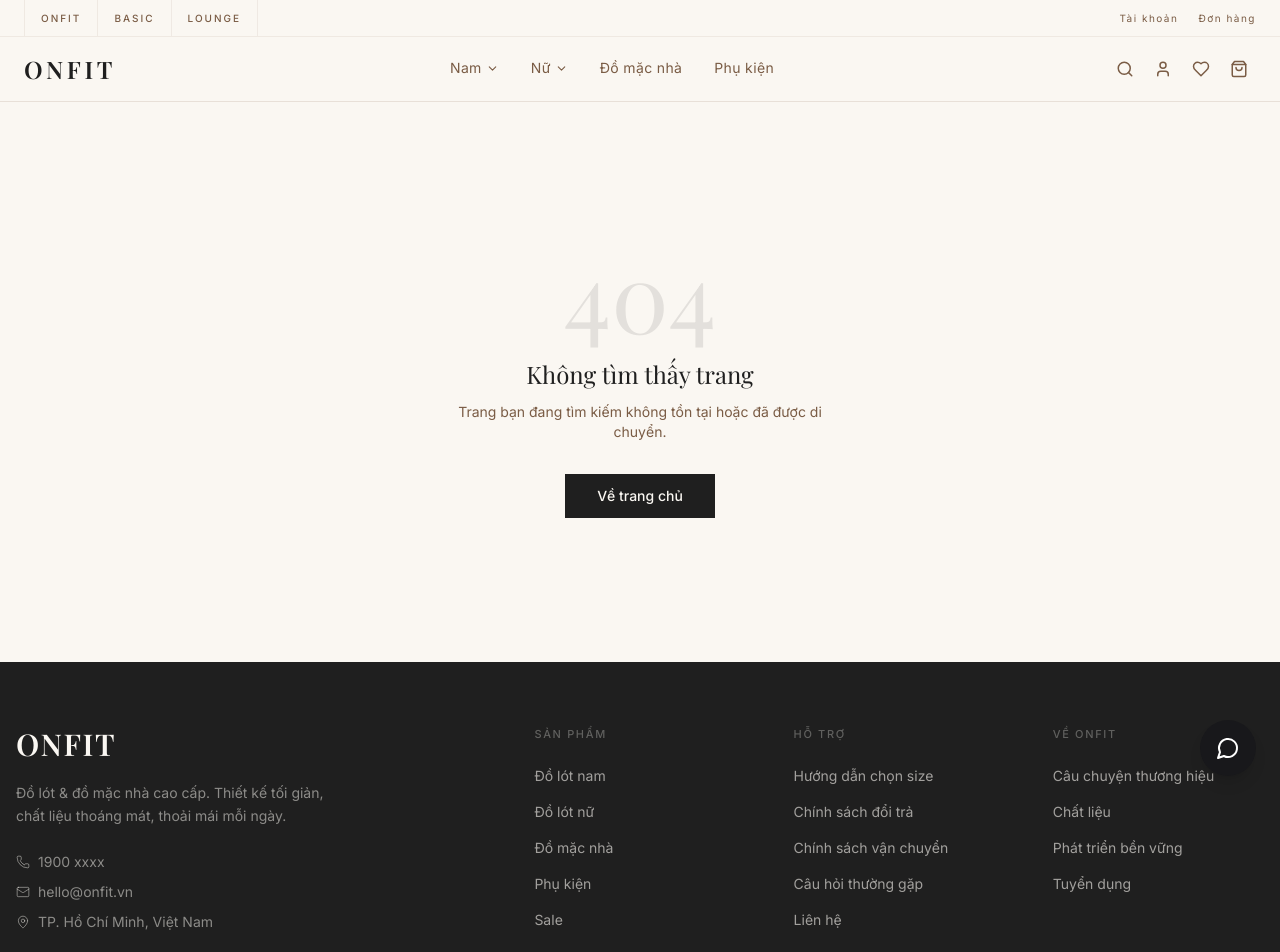
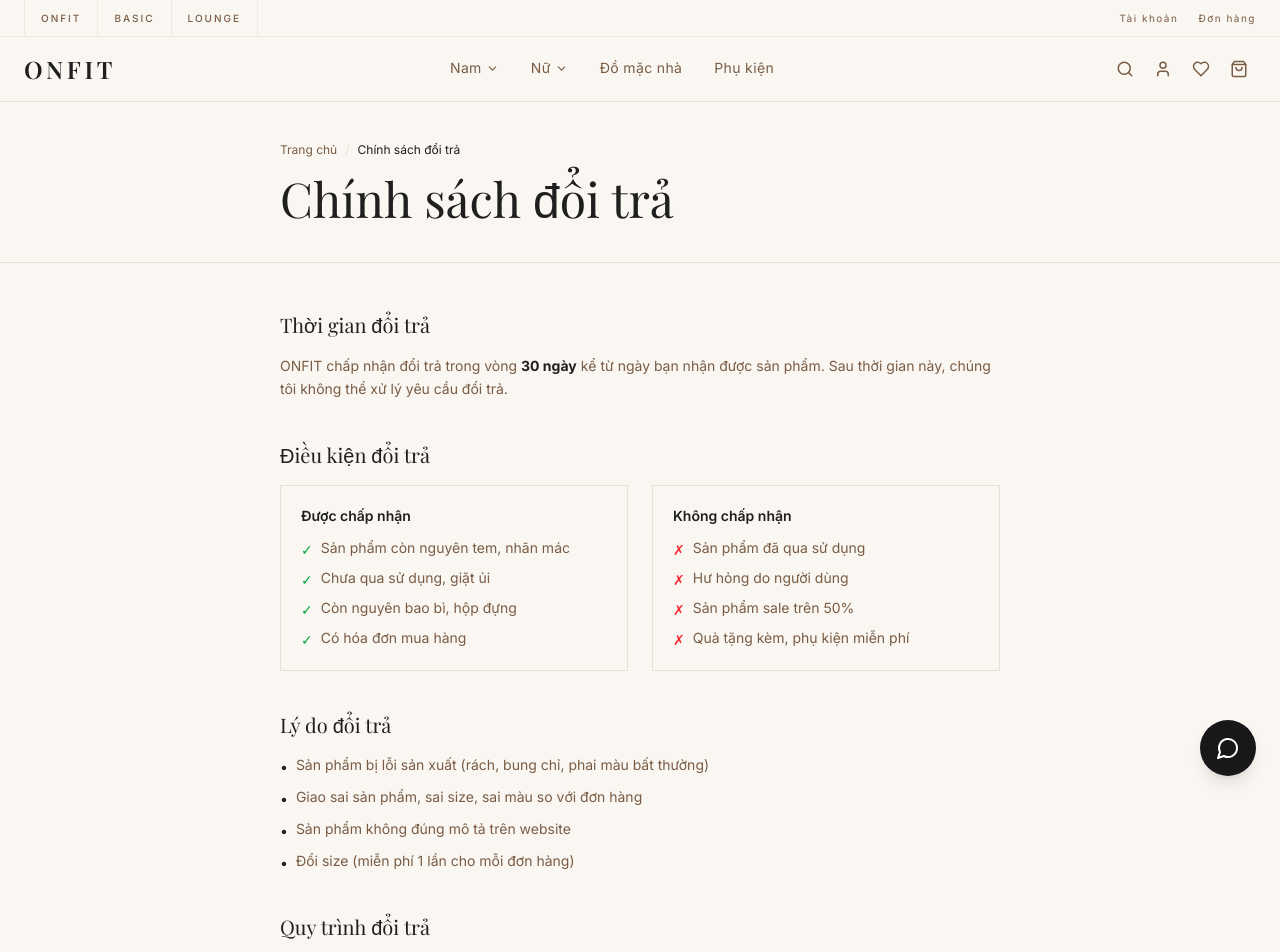
Before and after one commit to JasonTM17/ON-OFF_JS, a Next.js app: page /return-policy in a window 1280 px wide. Before the commit this address had no page. Shown: the top 952 px of the page. Built offline with nearby package versions, Linux system fonts and the light colour scheme; a web font is replaced by a local one.

Commit message:
feat(pages): thêm trang Chính sách đổi trả
Điều kiện, quy trình 4 bước, thông tin hoàn tiền.

```diff
--- /dev/null
+++ b/src/app/(shop)/return-policy/page.tsx
@@ -0,0 +1,158 @@
+import Link from "next/link";
+
+export const metadata = {
+  title: "Chính sách đổi trả",
+  description: "Chính sách đổi trả hàng 30 ngày của ONFIT — Đổi trả dễ dàng, hoàn tiền nhanh chóng",
+};
+
+export default function ReturnPolicyPage() {
+  return (
+    <div className="bg-background min-h-screen">
+      <div className="border-b border-border">
+        <div className="max-w-3xl mx-auto px-6 py-10">
+          <nav className="text-xs text-muted mb-4 flex items-center gap-2">
+            <Link href="/" className="hover:text-foreground transition-colors">Trang chủ</Link>
+            <span className="text-border">/</span>
+            <span className="text-foreground">Chính sách đổi trả</span>
+          </nav>
+          <h1 className="font-serif text-4xl md:text-5xl font-light text-foreground">
+            Chính sách đổi trả
+          </h1>
+        </div>
+      </div>
+
+      <div className="max-w-3xl mx-auto px-6 py-12">
+        <div className="space-y-10">
+          <section>
+            <h2 className="font-serif text-xl font-light text-foreground mb-4">Thời gian đổi trả</h2>
+            <p className="text-sm text-muted leading-relaxed">
+              ONFIT chấp nhận đổi trả trong vòng <strong className="text-foreground">30 ngày</strong> kể từ ngày
+              bạn nhận được sản phẩm. Sau thời gian này, chúng tôi không thể xử lý yêu cầu đổi trả.
+            </p>
+          </section>
+
+          <section>
+            <h2 className="font-serif text-xl font-light text-foreground mb-4">Điều kiện đổi trả</h2>
+            <div className="grid sm:grid-cols-2 gap-6">
+              <div className="p-5 border border-border">
+                <h3 className="text-sm font-semibold text-foreground mb-3">Được chấp nhận</h3>
+                <ul className="space-y-2 text-sm text-muted">
+                  <li className="flex items-start gap-2">
+                    <span className="text-green-600 mt-0.5">✓</span>
+                    Sản phẩm còn nguyên tem, nhãn mác
+                  </li>
+                  <li className="flex items-start gap-2">
+                    <span className="text-green-600 mt-0.5">✓</span>
+                    Chưa qua sử dụng, giặt ủi
+                  </li>
+                  <li className="flex items-start gap-2">
+                    <span className="text-green-600 mt-0.5">✓</span>
+                    Còn nguyên bao bì, hộp đựng
+                  </li>
+                  <li className="flex items-start gap-2">
+                    <span className="text-green-600 mt-0.5">✓</span>
+                    Có hóa đơn mua hàng
+                  </li>
+                </ul>
+              </div>
+              <div className="p-5 border border-border">
+                <h3 className="text-sm font-semibold text-foreground mb-3">Không chấp nhận</h3>
+                <ul className="space-y-2 text-sm text-muted">
+                  <li className="flex items-start gap-2">
+                    <span className="text-red-500 mt-0.5">✗</span>
+                    Sản phẩm đã qua sử dụng
+                  </li>
+                  <li className="flex items-start gap-2">
+                    <span className="text-red-500 mt-0.5">✗</span>
+                    Hư hỏng do người dùng
+                  </li>
+                  <li className="flex items-start gap-2">
+                    <span className="text-red-500 mt-0.5">✗</span>
+                    Sản phẩm sale trên 50%
+                  </li>
+                  <li className="flex items-start gap-2">
+                    <span className="text-red-500 mt-0.5">✗</span>
+                    Quà tặng kèm, phụ kiện miễn phí
+                  </li>
+                </ul>
+              </div>
+            </div>
+          </section>
+
+          <section>
+            <h2 className="font-serif text-xl font-light text-foreground mb-4">Lý do đổi trả</h2>
+            <ul className="space-y-2.5 text-sm text-muted">
+              <li className="flex items-start gap-2">
+                <span className="text-foreground mt-0.5">•</span>
+                Sản phẩm bị lỗi sản xuất (rách, bung chỉ, phai màu bất thường)
+              </li>
+              <li className="flex items-start gap-2">
+                <span className="text-foreground mt-0.5">•</span>
+                Giao sai sản phẩm, sai size, sai màu so với đơn hàng
+              </li>
+              <li className="flex items-start gap-2">
+                <span className="text-foreground mt-0.5">•</span>
+                Sản phẩm không đúng mô tả trên website
+              </li>
+              <li className="flex items-start gap-2">
+                <span className="text-foreground mt-0.5">•</span>
+                Đổi size (miễn phí 1 lần cho mỗi đơn hàng)
+              </li>
+            </ul>
+          </section>
+
+          <section>
+            <h2 className="font-serif text-xl font-light text-foreground mb-4">Quy trình đổi trả</h2>
+            <div className="space-y-4">
+              {[
+                { step: "01", title: "Liên hệ", desc: "Nhắn tin qua chat hoặc gọi hotline 1900 xxxx để yêu cầu đổi trả." },
+                { step: "02", title: "Xác nhận", desc: "Đội ngũ CSKH xác nhận yêu cầu và hướng dẫn gửi hàng trong vòng 24h." },
+                { step: "03", title: "Gửi hàng", desc: "Đóng gói sản phẩm cẩn thận và gửi về địa chỉ kho ONFIT (miễn phí ship đổi trả)." },
+                { step: "04", title: "Xử lý", desc: "Kiểm tra sản phẩm và xử lý đổi/hoàn tiền trong 3–5 ngày làm việc." },
+              ].map((item) => (
+                <div key={item.step} className="flex gap-4 items-start">
+                  <span className="font-serif text-2xl font-light text-accent/60 leading-none mt-0.5">{item.step}</span>
+                  <div>
+                    <h3 className="text-sm font-semibold text-foreground mb-1">{item.title}</h3>
+                    <p className="text-sm text-muted leading-relaxed">{item.desc}</p>
+                  </div>
+                </div>
+              ))}
+            </div>
+          </section>
+
+          <section>
+            <h2 className="font-serif text-xl font-light text-foreground mb-4">Hoàn tiền</h2>
+            <div className="space-y-3 text-sm text-muted leading-relaxed">
+              <p>Sau khi yêu cầu đổi trả được chấp nhận:</p>
+              <div className="flex items-start gap-2">
+                <span className="text-foreground mt-0.5">•</span>
+                <p><strong className="text-foreground">Chuyển khoản:</strong> hoàn tiền trong 3–5 ngày làm việc</p>
+              </div>
+              <div className="flex items-start gap-2">
+                <span className="text-foreground mt-0.5">•</span>
+                <p><strong className="text-foreground">Ví điện tử:</strong> hoàn tiền trong 1–3 ngày làm việc</p>
+              </div>
+              <div className="flex items-start gap-2">
+                <span className="text-foreground mt-0.5">•</span>
+                <p><strong className="text-foreground">Thẻ tín dụng:</strong> hoàn tiền trong 7–14 ngày làm việc (tùy ngân hàng)</p>
+              </div>
+              <div className="flex items-start gap-2">
+                <span className="text-foreground mt-0.5">•</span>
+                <p><strong className="text-foreground">COD:</strong> hoàn tiền qua chuyển khoản trong 3–5 ngày làm việc</p>
+              </div>
+            </div>
+          </section>
+
+          <section className="bg-card p-6 border border-border">
+            <h2 className="font-serif text-lg font-light text-foreground mb-3">Cam kết của ONFIT</h2>
+            <p className="text-sm text-muted leading-relaxed">
+              Chúng tôi luôn đặt sự hài lòng của khách hàng lên hàng đầu. Nếu bạn không hài lòng với
+              sản phẩm vì bất kỳ lý do gì, hãy liên hệ ngay — chúng tôi sẽ tìm giải pháp tốt nhất cho bạn.
+            </p>
+          </section>
+        </div>
+      </div>
+    </div>
+  );
+}
```
